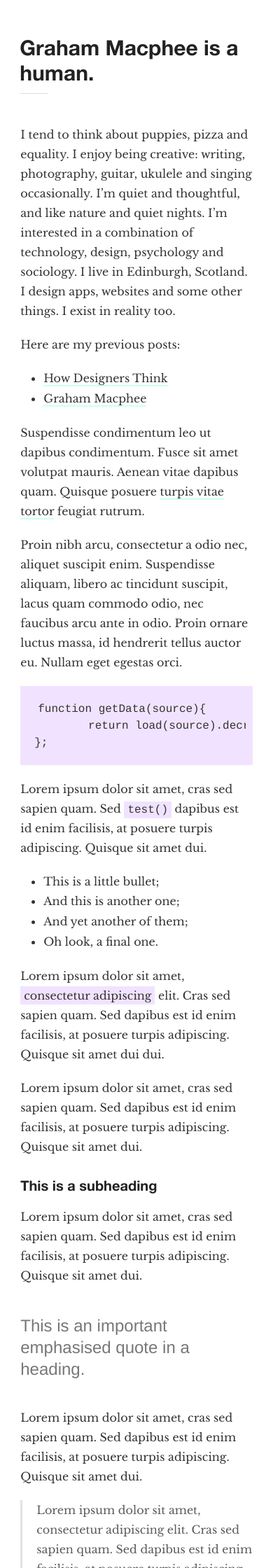
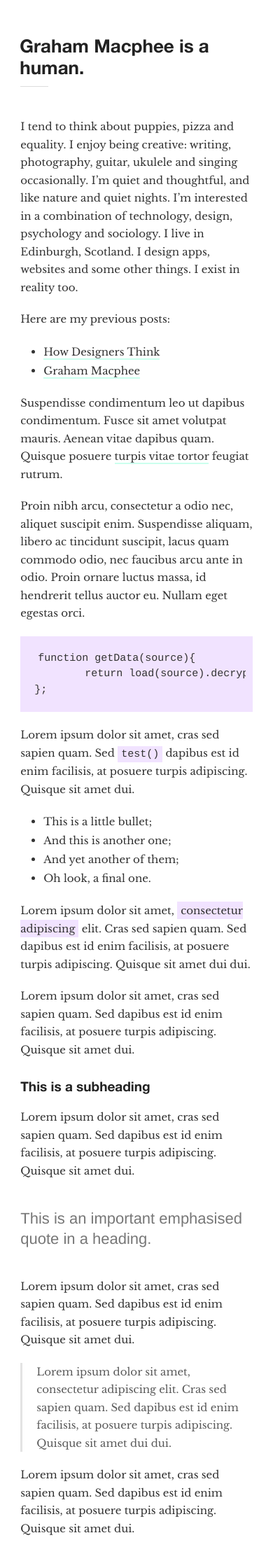
Before and after one commit to gmph/gmph.github.io, a Jekyll site: the page built from index.md, in a window 390 px wide. Shown: the top 2240 px of the page at 70% size. Built offline with Jekyll 4.4.1, drawn with Linux system fonts in a browser that asks for light colours; nearby versions of some CDN libraries; comment, search, counter and statistics services are not loaded.

Commit message:
Mobile optimisations

```diff
--- a/_layouts/default.html
+++ b/_layouts/default.html
@@ -115,7 +115,7 @@ span.littleline {
 .block p, ul, ol, blockquote {
 	font-family: 'Libre Baskerville', serif;
 	font-size: 16px;
-	line-height: 28px;
+	line-height: 1.7em;
 	color:#333;
 	margin: 20px 0 0 0;
 }
@@ -275,6 +275,27 @@ a img.footerimg {
 		left: -1px;
 		line-height: 1.2em;
 		margin: 0 0 11px 0;
+		font-size:26px;
+	}
+
+	.block h2 {
+		font-size: 19px;
+	}
+
+	.block h3 {
+		font-size: 22px;
+	}
+
+	.block p, ul, ol, blockquote {
+		font-size: 15px;
+	}
+
+	code {
+		font-size: 15px;
+	}
+
+	p.meta {
+		font-size: 17px;
 	}
 
 	span.littleline {
```
